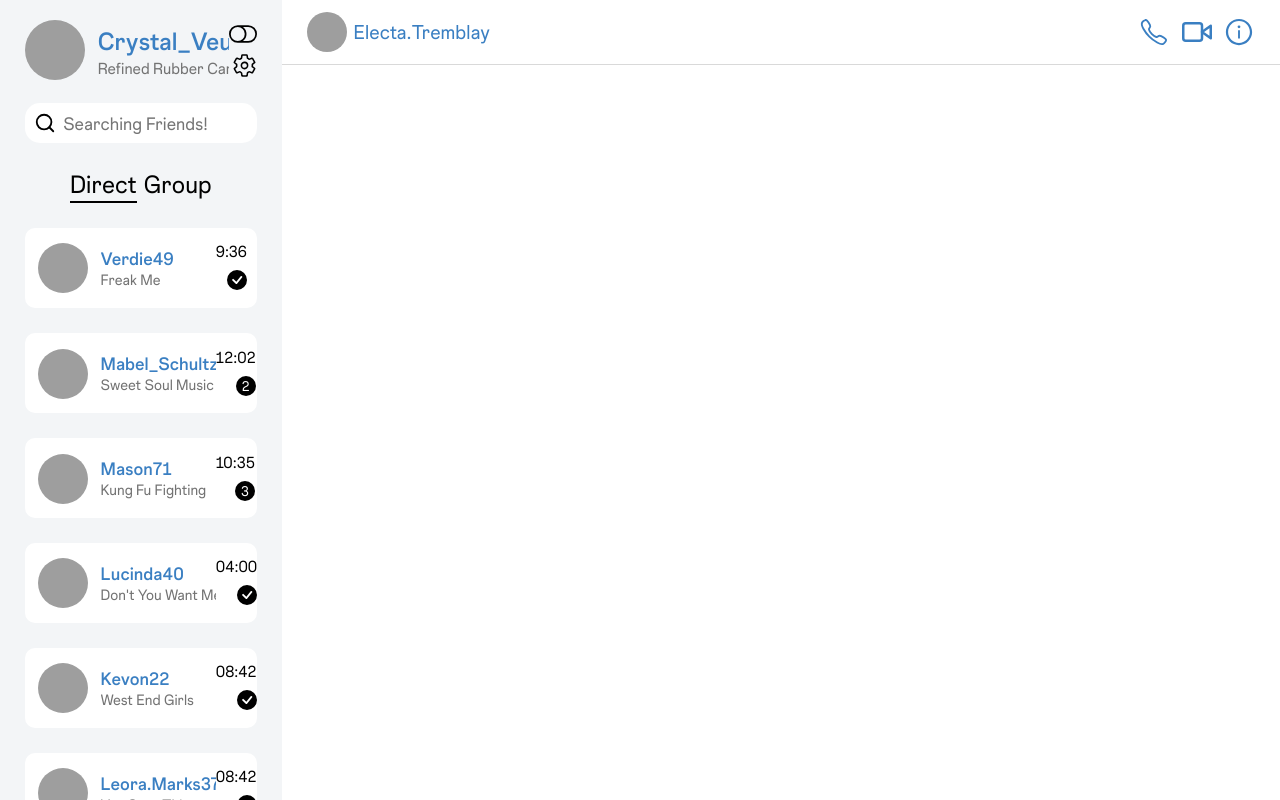
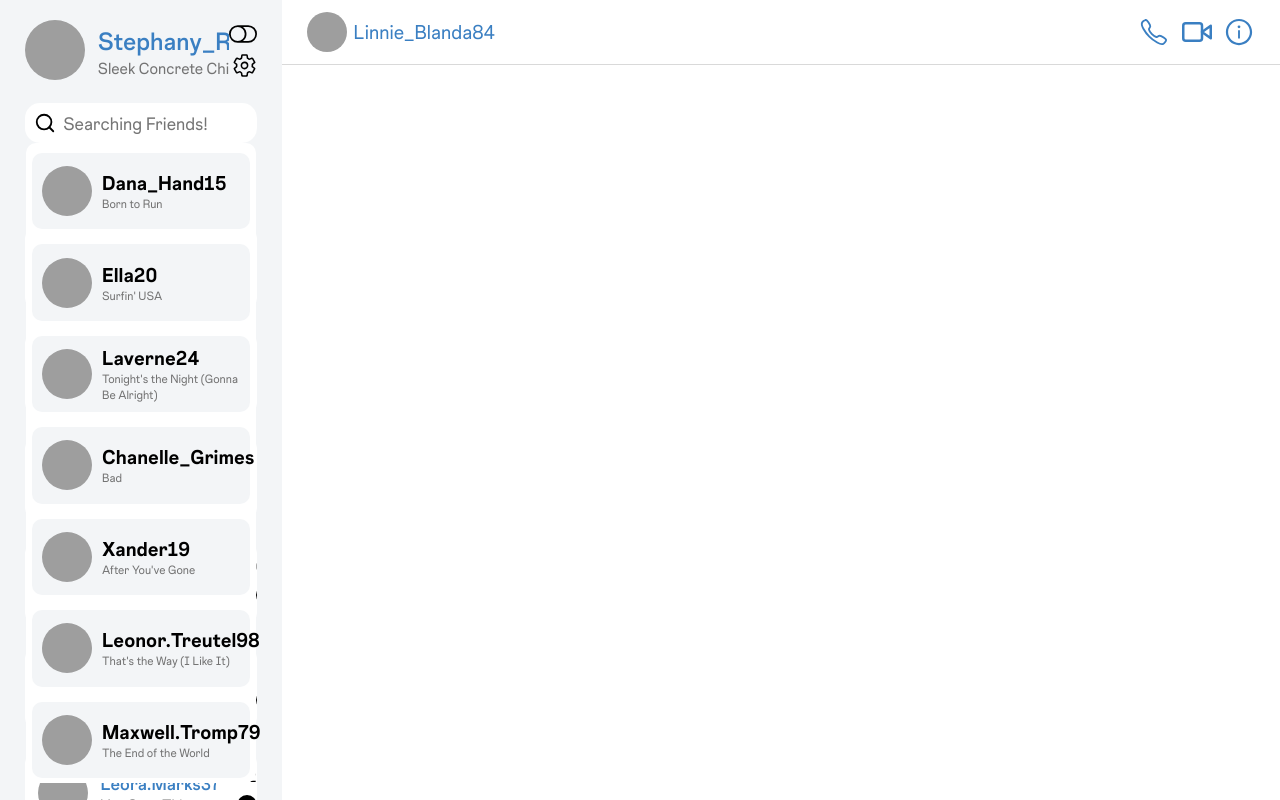
Before and after one commit to Team-Ambition/BMTO_Frontend, a React (Create React App) app: page / in a window 1280 px wide. Both pictures are taken after a click on the element 140 px from the left and 123 px from the top of the page. Built offline with nearby package versions, Linux system fonts and the light colour scheme; grey boxes are pictures that could not be loaded.

Commit message:
ADD :: SearchList 모달 Searchbar를 누르면 SearchList 모달이 띄워짐

```diff
--- /dev/null
+++ b/src/Data/SearchList.js
@@ -0,0 +1,41 @@
+import { faker } from "@faker-js/faker";
+
+const SearchList = [
+  {
+    img: faker.image.avatar(),
+    name: faker.internet.userName(),
+    msg: faker.music.songName(),
+  },
+  {
+    img: faker.image.avatar(),
+    name: faker.internet.userName(),
+    msg: faker.music.songName(),
+  },
+  {
+    img: faker.image.avatar(),
+    name: faker.internet.userName(),
+    msg: faker.music.songName(),
+  },
+  {
+    img: faker.image.avatar(),
+    name: faker.internet.userName(),
+    msg: faker.music.songName(),
+  },
+  {
+    img: faker.image.avatar(),
+    name: faker.internet.userName(),
+    msg: faker.music.songName(),
+  },
+  {
+    img: faker.image.avatar(),
+    name: faker.internet.userName(),
+    msg: faker.music.songName(),
+  },
+  {
+    img: faker.image.avatar(),
+    name: faker.internet.userName(),
+    msg: faker.music.songName(),
+  },
+];
+
+export default SearchList;
--- a/src/components/Sidebar/CSS/Chat.css
+++ b/src/components/Sidebar/CSS/Chat.css
@@ -37,7 +37,7 @@
 }
 
 .Chat_Header .UserName {
-	font-family: 'Sans_Medium';
+  font-family: "Sans_Medium";
   color: #3a7fc2;
   font-size: 25px;
 }
@@ -81,6 +81,11 @@
   outline: none;
 }
 
+#Hidden {
+  display: none;
+}
+
+
 /* DirectChat to GroupChat */
 .DirectChat_to_GroupChat {
   display: flex;
--- a/src/components/Sidebar/Chat.jsx
+++ b/src/components/Sidebar/Chat.jsx
@@ -1,4 +1,4 @@
-import React, { useState } from "react";
+import React, { useState, useRef, useEffect } from "react";
 import DirectList from "../../Data/DirectList";
 import GroupList from "../../Data/GroupList";
 import "./CSS/Chat.css";
@@ -7,14 +7,21 @@ import Header from "./Components/Header";
 import Searchbar from "./Components/Searchbar";
 import DirectChatList from "./DirectChatList";
 import GroupChatList from "./GroupChatList";
+import Search from "./Components/Search";
 
 const Chat = () => {
   const [chatType, setChatType] = useState("Direct");
+  const [isSearchList, setIsSearchList] = useState(false);
+  const node = useRef();
+
   return (
     <div className="Chat_Container">
       <Header />
 
-      <Searchbar />
+      <Searchbar setIsSearchList={setIsSearchList} />
+      <div id={isSearchList ? "" : "Hidden"}>
+        <Search />
+      </div>
 
       <div className="DirectChat_to_GroupChat">
         <p
--- /dev/null
+++ b/src/components/Sidebar/Components/CSS/Search.css
@@ -0,0 +1,41 @@
+.Search_Container {
+  background-color: white;
+  width: 18vw;
+  height: 80vh;
+  display: flex;
+  align-items: center;
+  flex-direction: column;
+  border-radius: 10px;
+  position: absolute;
+  left: 2%;
+}
+.SearchList_Container {
+  background-color: #f3f5f7;
+  width: 17vw;
+  height: 12vh;
+  margin-top: 10px;
+  margin-bottom: 5px;
+  display: flex;
+  border-radius: 10px;
+  align-items: center;
+}
+
+.Search_Img {
+  width: 50px;
+  height: 50px;
+  border-radius: 100%;
+  margin-left: 10px;
+}
+.Search_Profile {
+  margin-left: 10px;
+}
+
+.Search_Name {
+  font-size: 20px;
+  font-family: "Sans_Bold";
+}
+
+.Search_Abracadabra {
+  font-size: 12px;
+  color: #737373;
+}
--- /dev/null
+++ b/src/components/Sidebar/Components/Search.jsx
@@ -0,0 +1,23 @@
+import React from "react";
+
+import "./CSS/Search.css";
+
+import SearchList from "../../../Data/SearchList";
+
+const Search = () => {
+  return (
+    <div className="Search_Container">
+      {SearchList.map((item) => (
+        <div className="SearchList_Container">
+          <img src={item.img} alt="" className="Search_Img" />
+          <div className="Search_Profile">
+            <p className="Search_Name">{item.name}</p>
+            <p className="Search_Abracadabra">{item.msg}</p>
+          </div>
+        </div>
+      ))}
+    </div>
+  );
+};
+
+export default Search;
--- a/src/components/Sidebar/Components/Searchbar.jsx
+++ b/src/components/Sidebar/Components/Searchbar.jsx
@@ -1,13 +1,18 @@
-import React from 'react';
-import { FiSearch } from 'react-icons/fi';
+import React from "react";
+import { FiSearch } from "react-icons/fi";
 
-const Searchbar = () => {
-	return (
-		<div className='Chat_Searchbar'>
-			<FiSearch size={22} className='Searchbar_Icon' />
-			<input type='text' placeholder='Searching Friends!' />
-		</div>
-	);
+const Searchbar = ({ setIsSearchList }) => {
+  return (
+    <div
+      className="Chat_Searchbar"
+      onClick={() => {
+        setIsSearchList(true);
+      }}
+    >
+      <FiSearch size={22} className="Searchbar_Icon" />
+      <input type="text" placeholder="Searching Friends!" />
+    </div>
+  );
 };
 
 export default Searchbar;
--- a/src/routes/index.js
+++ b/src/routes/index.js
@@ -40,15 +40,14 @@ export default function Router() {
   ]);
 }
 
-
 //Pages
 const Home = Loadable(lazy(() => import("../pages/Home")));
 
 const Page404 = Loadable(lazy(() => import("../pages/Page404")));
 
-const Call = Loadable(lazy(() => import("../pages/Call")))
+const Call = Loadable(lazy(() => import("../pages/Call")));
 
-const FaceTalk = Loadable(lazy(() => import("../pages/FaceTalk")))
+const FaceTalk = Loadable(lazy(() => import("../pages/FaceTalk")));
 
 const Login = Loadable(lazy(() => import("../pages/Login")));
 
```
Lines whose indentation alone changed are shown as unchanged.
